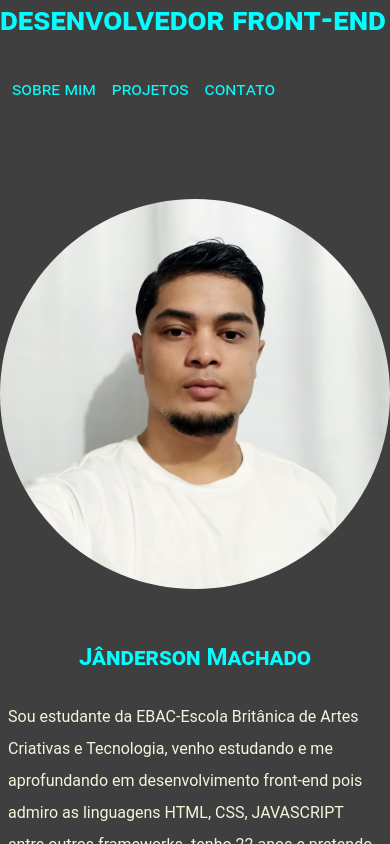
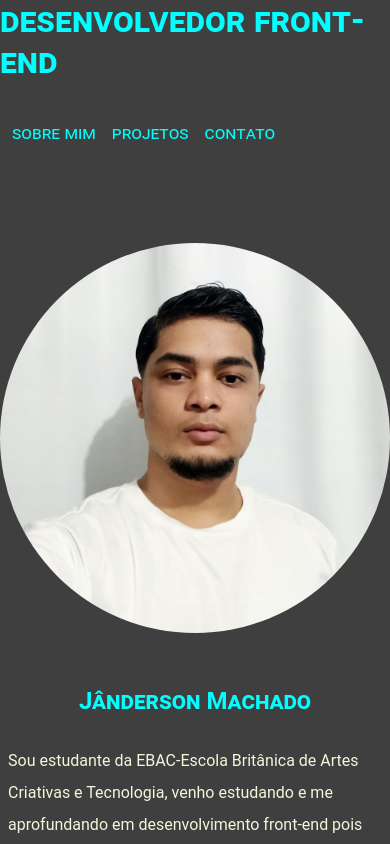
Before and after one commit to jotaMch/curriculo-jm, a plain HTML site: page index.html in a window 390 px wide. Drawn offline with Linux system fonts and the light colour scheme.

Commit message:
alterecao de arquivo css

```diff
--- a/main.css
+++ b/main.css
@@ -183,6 +183,10 @@ section {
         max-width: 100%;
     }
 
+    h1 {
+        font-size: 35px;
+    }
+
     nav {
     display: block;
 }
```
